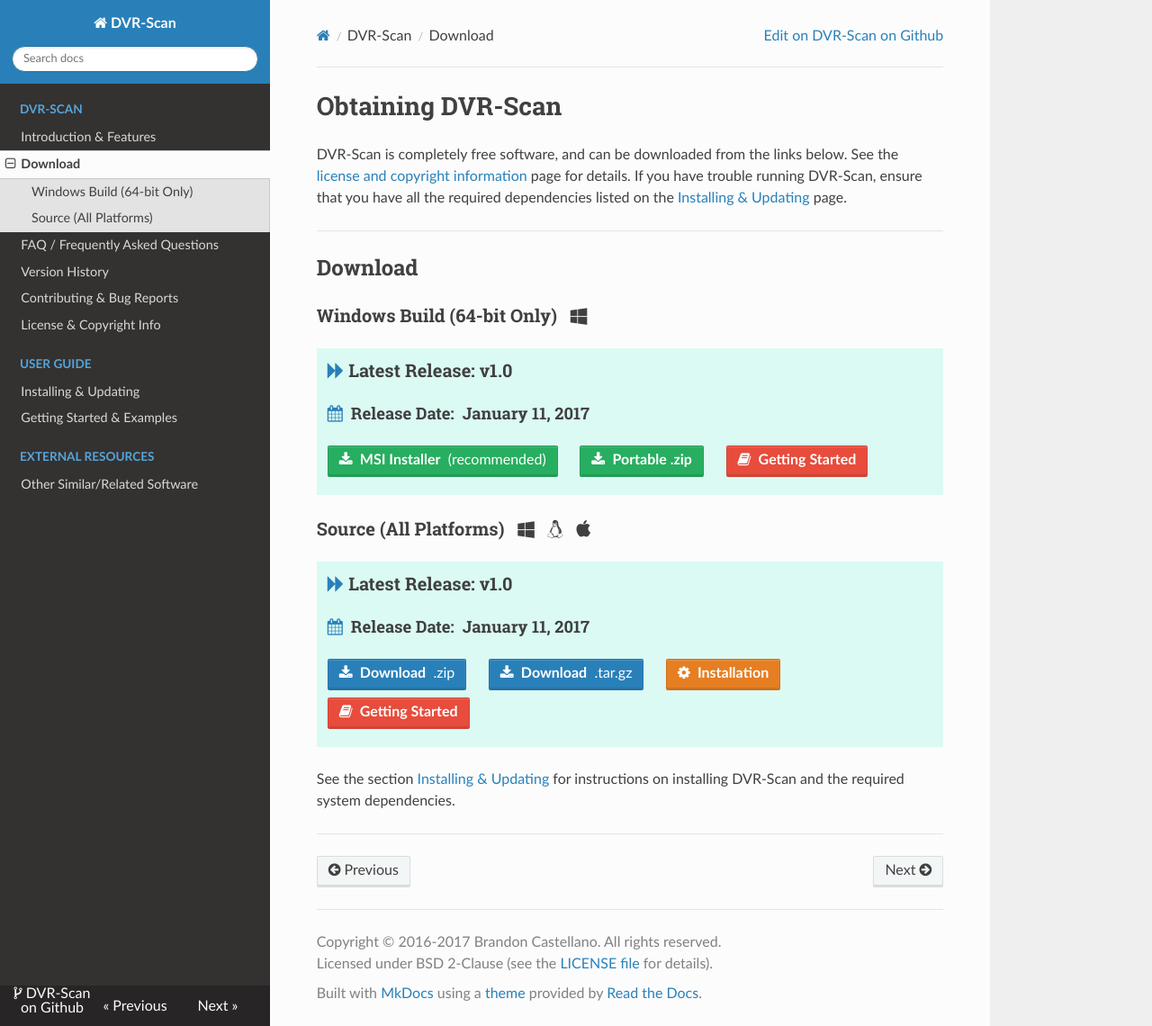
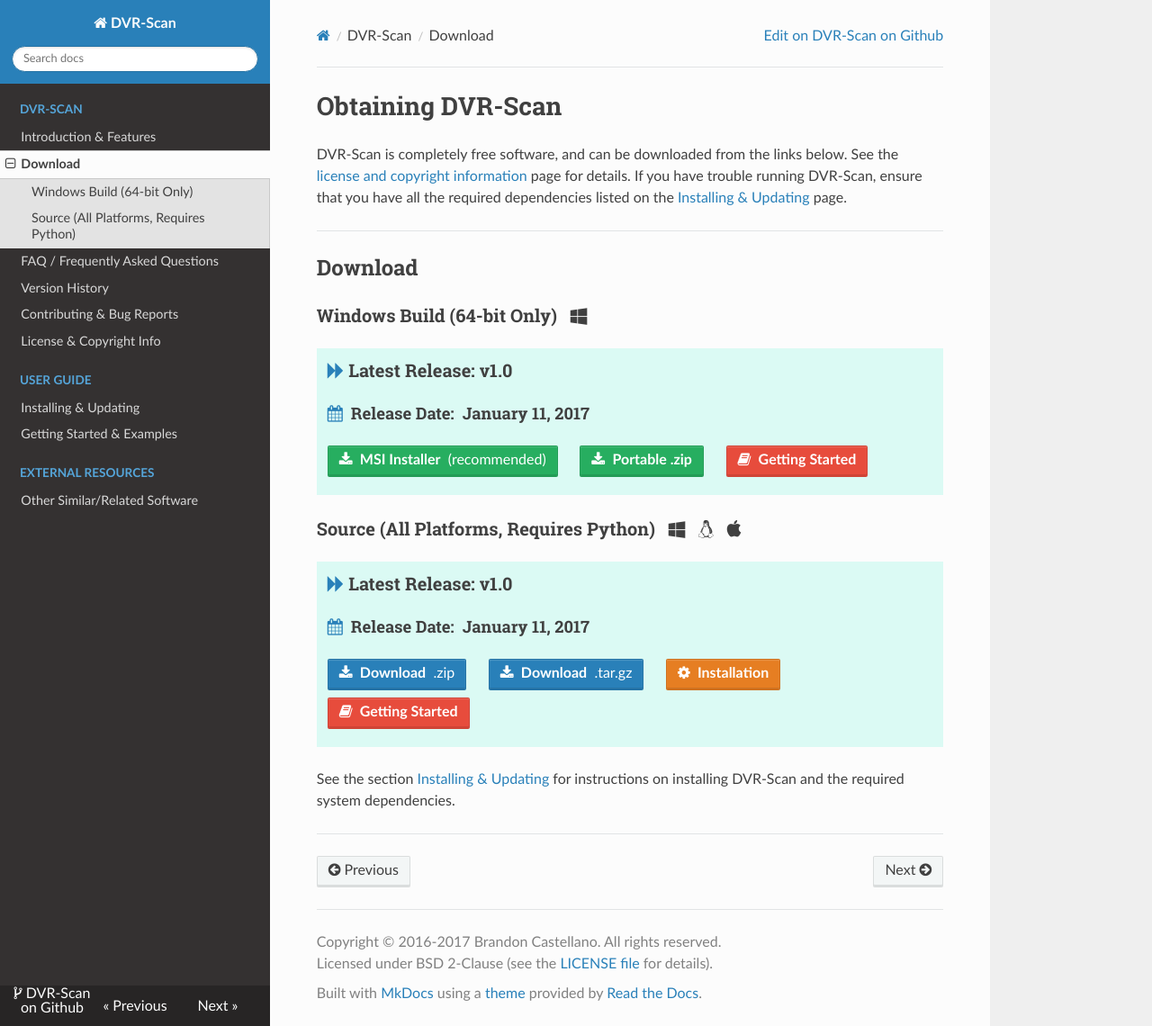
Before and after one commit to Breakthrough/DVR-Scan, an MkDocs documentation site: the page built from docs/download.md, in a window 1280 px wide and 1140 px high. Shown: the whole window at 90% size. Built offline with MkDocs 1.6.1, drawn with Linux system fonts in a browser that asks for light colours; nearby versions of some CDN libraries; old or Windows-style settings are respelled for this version of MkDocs.

```diff
--- a/docs/download.md
+++ b/docs/download.md
@@ -15,7 +15,7 @@ DVR-Scan is completely free software, and can be downloaded from the links below
 <a href="https://github.com/Breakthrough/DVR-Scan/releases/download/v1.0/dvr-scan-1.0-win64.msi" class="btn btn-success" style="margin-bottom:8px;" role="button"><span class="fa fa-download"></span>&nbsp; <b>MSI Installer</b>&nbsp;&nbsp;(recommended)</a> &nbsp;&nbsp;&nbsp;&nbsp; <a href="https://github.com/Breakthrough/DVR-Scan/releases/download/v1.0/dvr-scan-1.0-win64-portable.zip" class="btn btn-success" style="margin-bottom:8px;" role="button"><span class="fa fa-download"></span>&nbsp; <b>Portable .zip</b></a> &nbsp;&nbsp;&nbsp;&nbsp; <a href="../guide/examples/" class="btn btn-danger" style="margin-bottom:8px;" role="button"><span class="fa fa-book"></span>&nbsp; <b>Getting Started</b></a>
 </div>
 
-### Source (All Platforms) &nbsp; <span class="wy-text-neutral"><span class="fa fa-windows"></span> &nbsp; <span class="fa fa-linux"></span> &nbsp; <span class="fa fa-apple"></span></span>
+### Source (All Platforms, Requires Python) &nbsp; <span class="wy-text-neutral"><span class="fa fa-windows"></span> &nbsp; <span class="fa fa-linux"></span> &nbsp; <span class="fa fa-apple"></span></span>
 
 <div class="important">
 <h3 class="wy-text-neutral"><span class="fa fa-forward wy-text-info"></span> Latest Release: <b class="wy-text-neutral">v1.0</b></h3>
```
Also changed, not shown: docs/guide/installing.md (+19 -14 lines).
